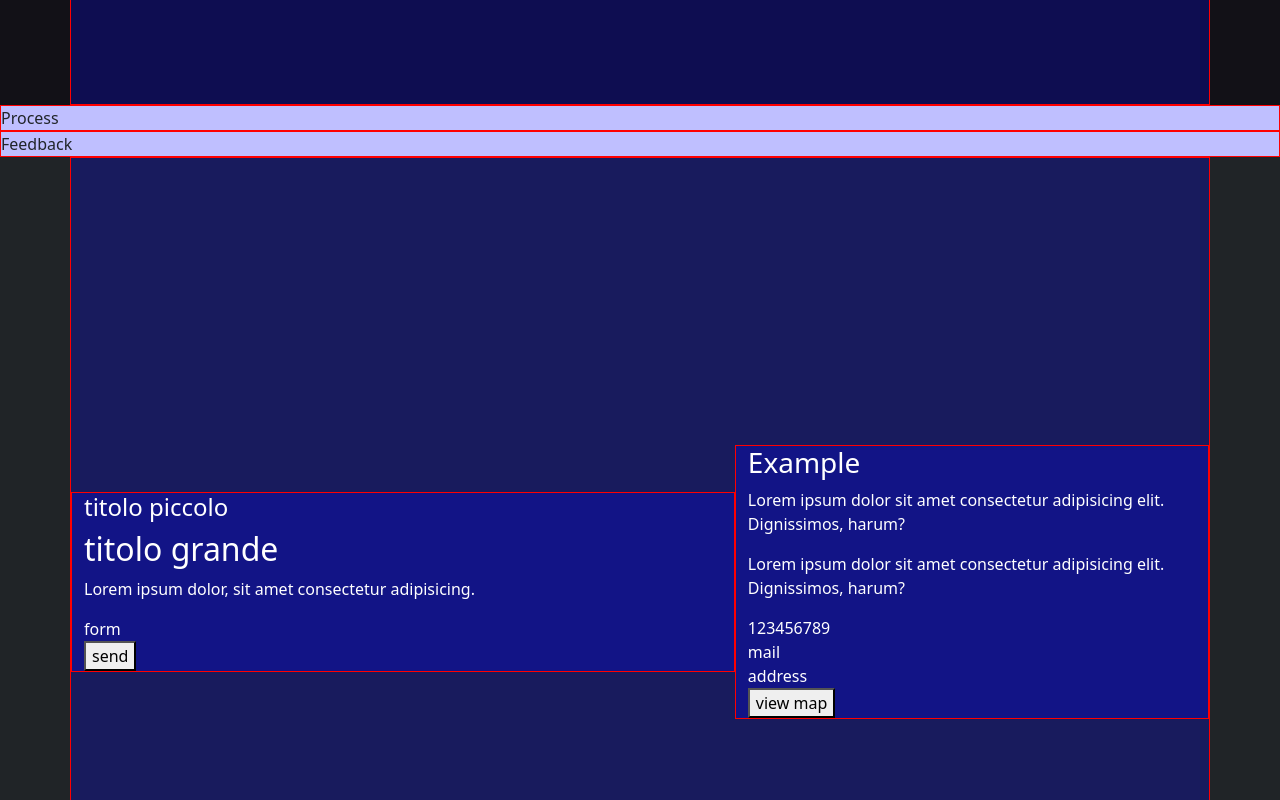
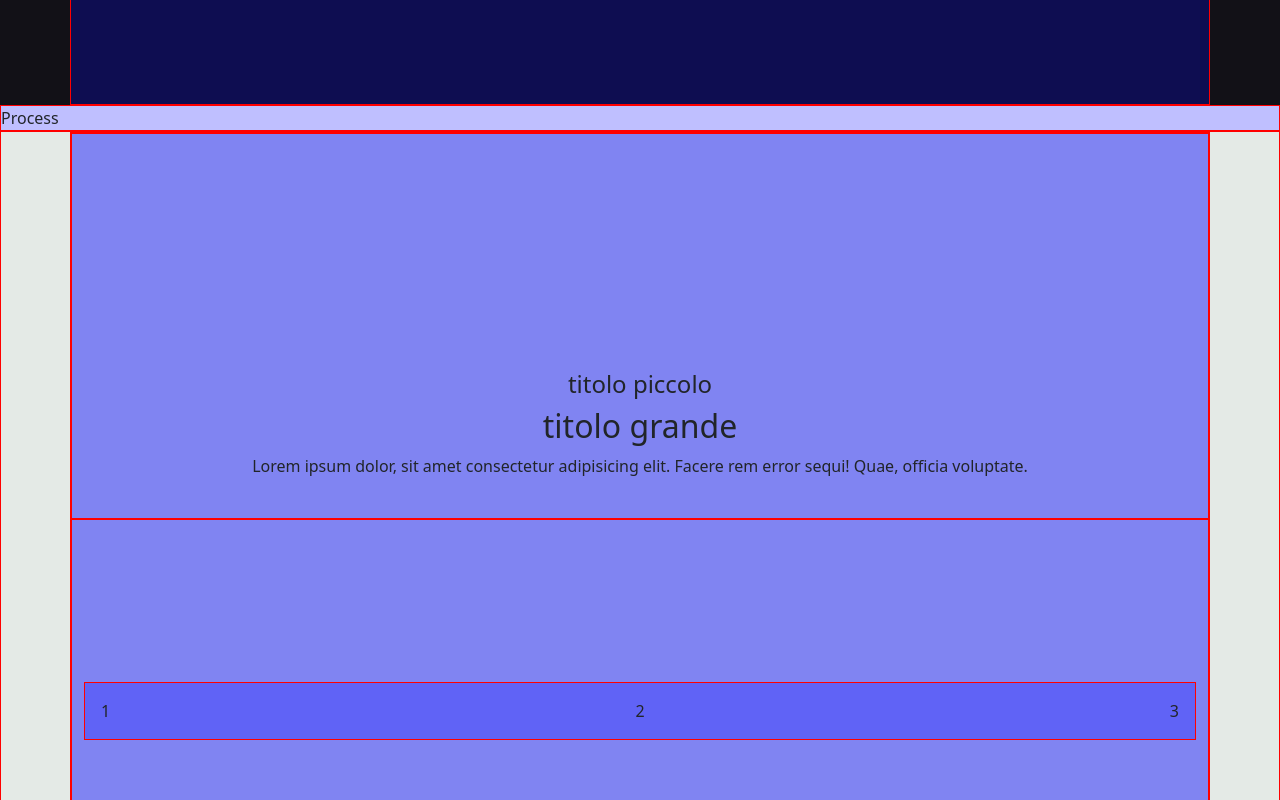
Before and after one commit to andreaa21/proj-html-vuejs, a Vue app: page / in a window 1280 px wide. Shown: the part 3480-4280 px from the top of the page. Built offline with nearby package versions, Linux system fonts and the light colour scheme.

Commit message:
[add] MainFeedback markup

```diff
--- a/src/components/Mainfeedback.vue
+++ b/src/components/Mainfeedback.vue
@@ -6,8 +6,40 @@ export default {
 
 
 <template>
-  <div class="debug">
-    Feedback
+  <div class="feedback debug">
+    <div class="container debug h-100">
+        <div class="row debug d-flex h-50 align-items-end text-center p-4">
+            <div class="col">
+                <div class="text-area">
+                    <h4>
+                        titolo piccolo
+                    </h4>
+                    <h2>
+                        titolo grande
+                    </h2>
+                    <p>
+                        Lorem ipsum dolor, sit amet consectetur adipisicing elit. Facere rem error sequi! Quae, officia voluptate.
+                    </p>
+                </div>
+
+            </div>
+        </div>
+        <div class="row h-50 d-flex align-items-center debug">
+            <div class="col">
+                <div class="card-area debug d-flex justify-content-between">
+                    <div class="info-card p-3">
+                        1
+                    </div>
+                    <div class="info-card p-3">
+                        2
+                    </div>
+                    <div class="info-card p-3">
+                        3
+                    </div>
+            </div>
+            </div>
+        </div>
+    </div>
   </div>
 </template>
 
@@ -15,4 +47,10 @@ export default {
 
 <style lang="scss" scoped>
 
+@use '../assets/styles/partials/vars' as *;
+
+    .feedback{
+        height: 775px;
+        background-color: $Nurse;
+    }
 </style>
```
